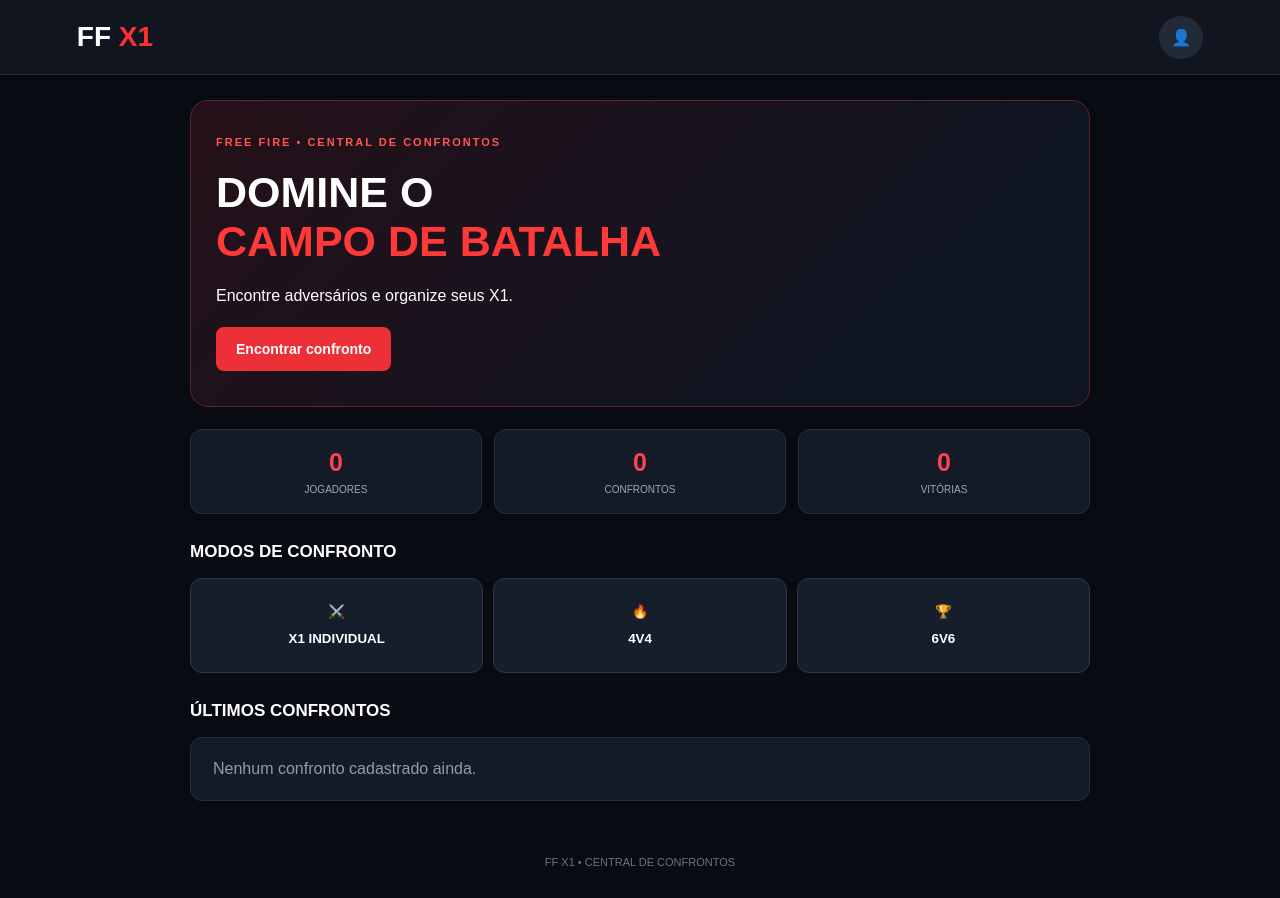
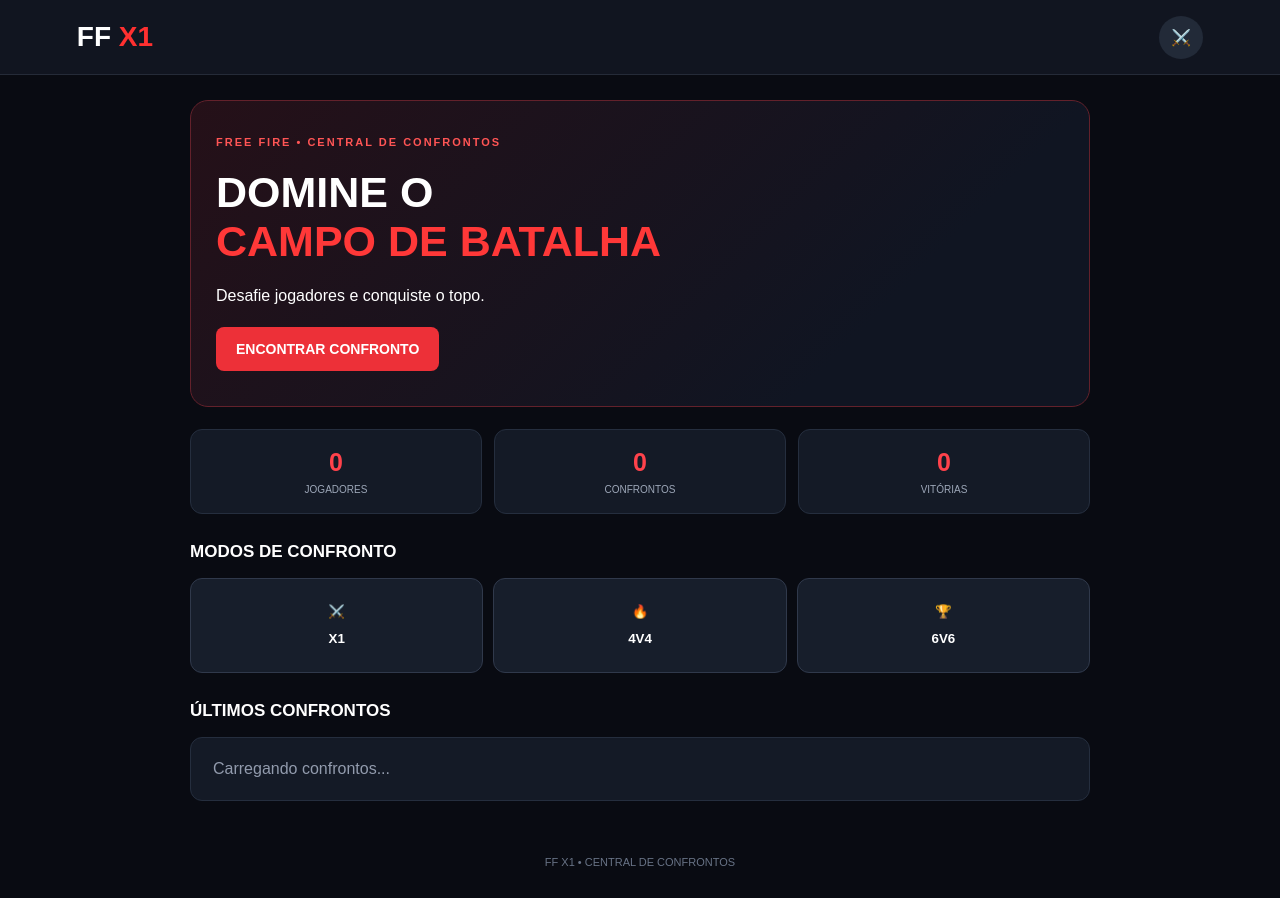
Before and after one commit to luan136/ff-x1, a plain HTML site: page index.html in a window 1280 px wide. Drawn offline with nearby package versions, Linux system fonts and the light colour scheme; a script that the page names is missing.

Commit message:
Modify title and update text in index.html
Updated the title and text content for better clarity and engagement.

```diff
--- a/index.html
+++ b/index.html
@@ -5,23 +5,30 @@
   <meta charset="UTF-8">
   <meta name="viewport" content="width=device-width, initial-scale=1.0">
   <meta name="theme-color" content="#090b12">
-  <title>FF X1 - Central de Confrontos</title>
+  <title>FF X1 | Central de Confrontos</title>
+
   <link rel="stylesheet" href="style.css">
+
+  <!-- Biblioteca oficial do Supabase -->
+  <script src="https://cdn.jsdelivr.net/npm/@supabase/supabase-js@2"></script>
+
+  <!-- Conexão e funções do aplicativo -->
+  <script src="supabase.js" defer></script>
   <script src="script.js" defer></script>
 </head>
+
 <body>
-
   <header class="topo">
     <div class="logo">FF <span>X1</span></div>
-    <div class="perfil">👤</div>
+    <div class="perfil">⚔️</div>
   </header>
 
   <main>
     <section class="destaque">
       <p>FREE FIRE • CENTRAL DE CONFRONTOS</p>
       <h1>DOMINE O<br><span>CAMPO DE BATALHA</span></h1>
-      <p>Encontre adversários e organize seus X1.</p>
-      <button onclick="mostrarDesafios()">Encontrar confronto</button>
+      <p>Desafie jogadores e conquiste o topo.</p>
+      <button onclick="mostrarDesafios()">ENCONTRAR CONFRONTO</button>
     </section>
 
     <section class="estatisticas">
@@ -33,7 +40,7 @@
     <section class="area">
       <h2>MODOS DE CONFRONTO</h2>
       <div class="modos">
-        <button onclick="selecionarModo('X1')">⚔️<br>X1 INDIVIDUAL</button>
+        <button onclick="selecionarModo('X1')">⚔️<br>X1</button>
         <button onclick="selecionarModo('4V4')">🔥<br>4V4</button>
         <button onclick="selecionarModo('6V6')">🏆<br>6V6</button>
       </div>
@@ -41,11 +48,10 @@
 
     <section class="area" id="conteudo">
       <h2>ÚLTIMOS CONFRONTOS</h2>
-      <p class="vazio">Nenhum confronto cadastrado ainda.</p>
+      <p class="vazio">Carregando confrontos...</p>
     </section>
   </main>
 
   <footer>FF X1 • CENTRAL DE CONFRONTOS</footer>
-
 </body>
 </html>
```
